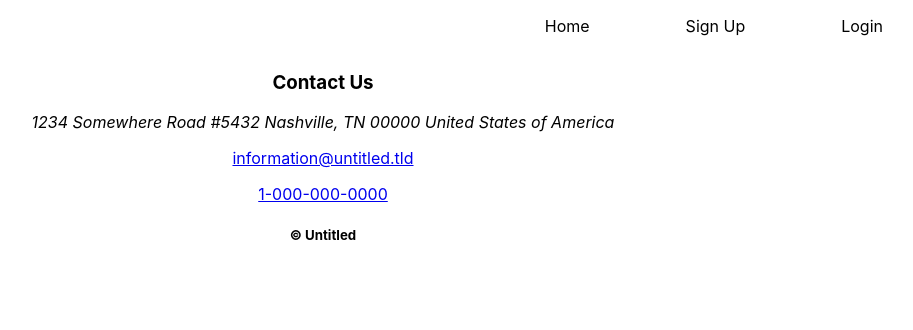
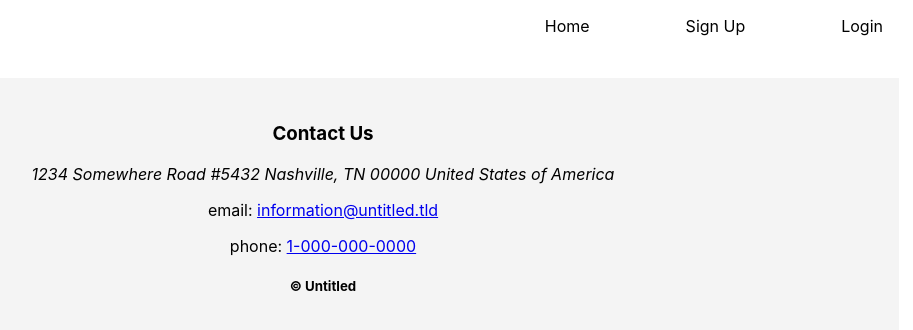
Before and after one commit to Build-Week-Potluck-Planner-5/front-end, a React (Create React App) app: page /dashboard in a window 1280 px wide. Shown: the top 330 px of the page, without its empty margins (317-1230 px from the left). Built offline with nearby package versions, Linux system fonts and the light colour scheme.

Commit message:
styled the footer component

```diff
--- a/src/Components/Footer.js
+++ b/src/Components/Footer.js
@@ -1,19 +1,28 @@
 // basic text content footer... up to you
 import React from 'react'
+import styled from 'styled-components'
+
+const StyledFooter = styled.div`
+    background-color: #F4F4F4;
+    margin: 2% 5%;
+    padding: 2% 0;
+`
 
 function Footer () {
     return(
+        <StyledFooter>
         <footer>
             <h3>Contact Us</h3>
             <div>
                 <address>1234 Somewhere Road #5432 Nashville, TN 00000 United States of America</address>
-                <p><a href='mailto:information@untitled.tld'>information@untitled.tld</a></p>
-                <p><a href='tel:1-000-000-0000'>1-000-000-0000</a></p>
+                <p>email: <a href='mailto:information@untitled.tld'>information@untitled.tld</a></p>
+                <p>phone: <a href='tel:1-000-000-0000'>1-000-000-0000</a></p>
             </div>
             <div>
                 <h5>© Untitled</h5>
             </div>
         </footer>
+        </StyledFooter>
     )
 }
 
```
